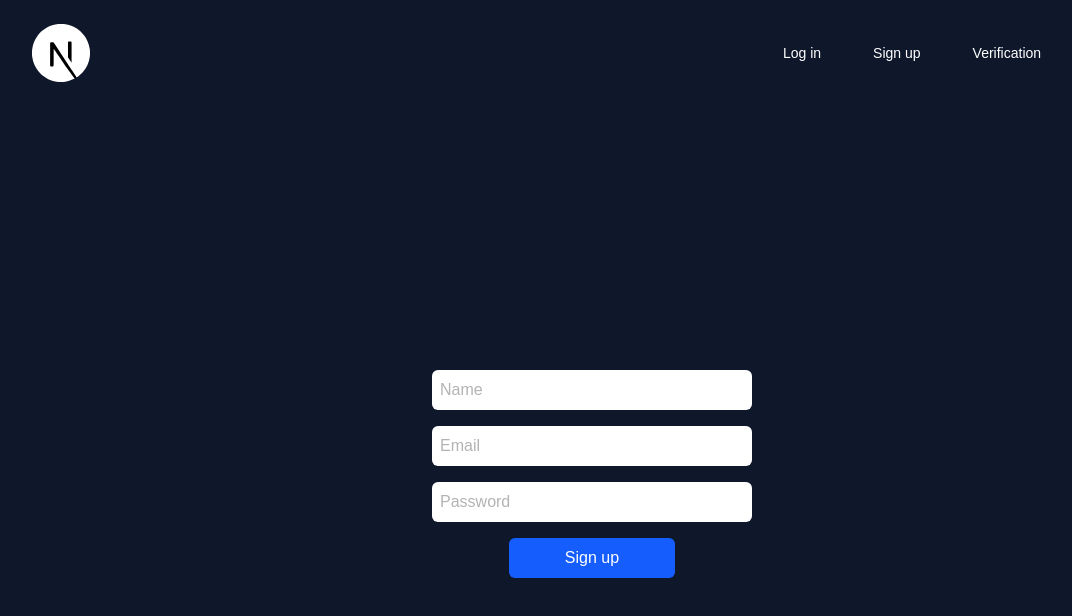
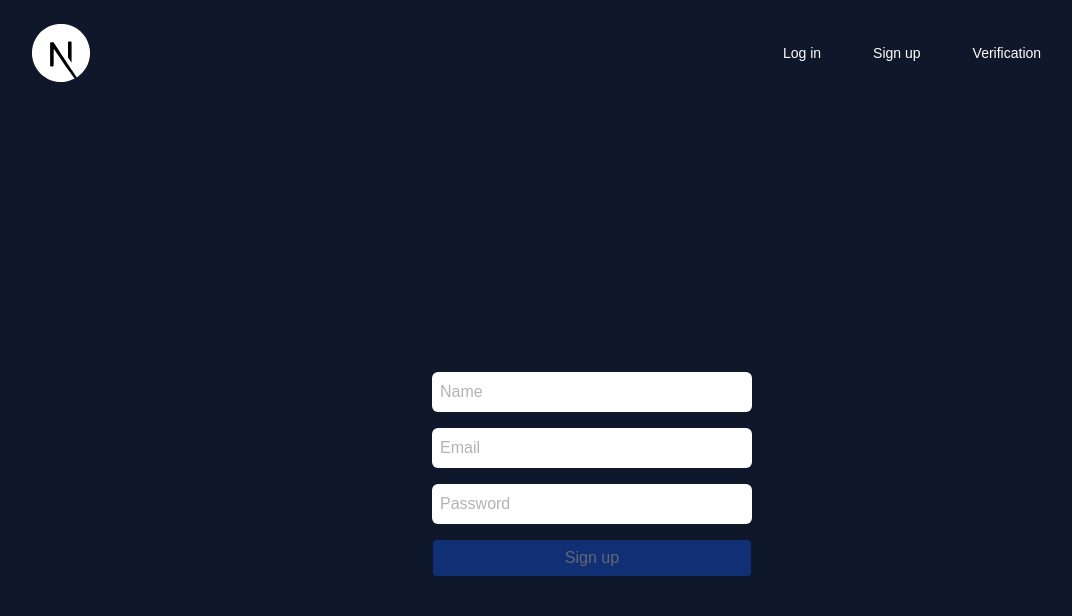
Before and after one commit to HMMuhith/next-auth, a Next.js app: page /signup in a window 1280 px wide. Shown: the top 616 px of the page, without its empty margins (48-1120 px from the left). Built offline with nearby package versions, Linux system fonts and the light colour scheme.

Commit message:
new signup added

```diff
--- a/src/app/signup/page.js
+++ b/src/app/signup/page.js
@@ -1,42 +1,70 @@
 'use client'
-import React,{ useState } from "react"
+import React, { useEffect, useState } from "react"
 import axios from "axios"
 import Link from "next/link"
+import toast from "react-hot-toast"
 
-const Signup=()=>{
+const Signup = () => {
 
-    const [Name,setName]=useState('')
-    const [Email,setEmail]=useState('')
-    const [Password,setPassword]=useState('')
-const[signupoption,setsignupoption]=useState(true)
-const [sentMail,setsentMail]=useState(false)
-    const signupHandler=async(e)=>{
+    const [Name, setName] = useState('')
+    const [Email, setEmail] = useState('')
+    const [Password, setPassword] = useState('')
+    const [signupoption, setsignupoption] = useState(true)
+    const [sentMail, setsentMail] = useState(false)
+    const [btnValue, setbtnValue] = useState(true)
+const [ButtonType,setButtonType]=useState(false)
+
+    const notify = () => {
+        setTimeout(() => {
+            toast.success(`Signed up successfully`)
+        }, 1850)
+    }
+    const failnotify = () => {
+        setTimeout(() => {
+            toast.error(`Signup failed`)
+        }, 1850)
+    }
+    const signupHandler = async (e) => {
         e.preventDefault()
-const request=await axios.post('/api/backend/usersignup',{Name,Email,Password})
-const response=await request.data
+        try {
+            setbtnValue(false)
+            const request = await axios.post('/api/backend/usersignup', { Name, Email, Password })
+            const response = await request.data
             console.log(response)
+            notify()
             setName('')
             setEmail('')
             setPassword('')
             setsignupoption(false)
             setsentMail(true)
         }
+        catch (error) {
+            setbtnValue(true)
+            failnotify()
+            console.log(error)
+        }
+    }
+useEffect(()=>{
+    if(Name.length>0 && Email.length>0 && Password.length>0){
+        setButtonType(true)
+    }
+},[Name.length,Email.length,Password.length])
     return (<>
         <div className="bg-slate-900 flex flex-col min-h-screen justify-center items-center">
             {
                 signupoption &&
                 <div className="">
                     <div>
-            <input type="text" placeholder="Name" value={Name} onChange={(e)=>{setName(e.target.value)}} className="mb-4 py-2 pl-2 w-80 placeholder:text-zinc-800 placeholder:opacity-35 bg-white rounded-md focus:outline-none text-left" name="" id="" />
+                        <input type="text" placeholder="Name" value={Name} onChange={(e) => { setName(e.target.value) }} className="mb-4 py-2 pl-2 w-80 placeholder:text-zinc-800 placeholder:opacity-35 bg-white rounded-md focus:outline-none text-left" name="" id="" />
                     </div>
                     <div>
-            <input type="email" name="" value={Email} onChange={(e)=>{setEmail(e.target.value)}} className='mb-4 py-2 w-80 pl-2 bg-white rounded-md focus:outline-none text-left placeholder:text-zinc-800 placeholder:opacity-35' placeholder="Email"  id="" />
+                        <input type="email" name="" value={Email} onChange={(e) => { setEmail(e.target.value) }} className='mb-4 py-2 w-80 pl-2 bg-white rounded-md focus:outline-none text-left placeholder:text-zinc-800 placeholder:opacity-35' placeholder="Email" id="" />
                     </div>
                     <div>
-            <input type="password" name="" value={Password} onChange={(e)=>{setPassword(e.target.value)}} className="mb-4 py-2 w-80 pl-2 bg-white rounded-md focus:outline-none text-left placeholder:text-zinc-800 placeholder:opacity-35" placeholder="Password" id="" />
+                        <input type="password" name="" value={Password} onChange={(e) => { setPassword(e.target.value) }} className="mb-4 py-2 w-80 pl-2 bg-white rounded-md focus:outline-none text-left placeholder:text-zinc-800 placeholder:opacity-35" placeholder="Password" id="" />
                     </div>
                     <div className="text-center">
-            <input type="button" name="" onClick={signupHandler} id="" className="mb-4 py-2 px-14 bg-blue-600 cursor-pointer text-white rounded-md" value='Sign up' />
+                        <input type="button" name="" onClick={signupHandler} id="" className={`bg-blue-600   mb-4 text-white py-1.5 px-33 rounded-sm ${ButtonType?'cursor-pointer opacity-100':'cursor-no-drop opacity-35'}`} value={btnValue ? `Sign up` : `Processing...`} />
                     </div>
                 </div>
             }
```
Lines whose indentation alone changed are shown as unchanged.
